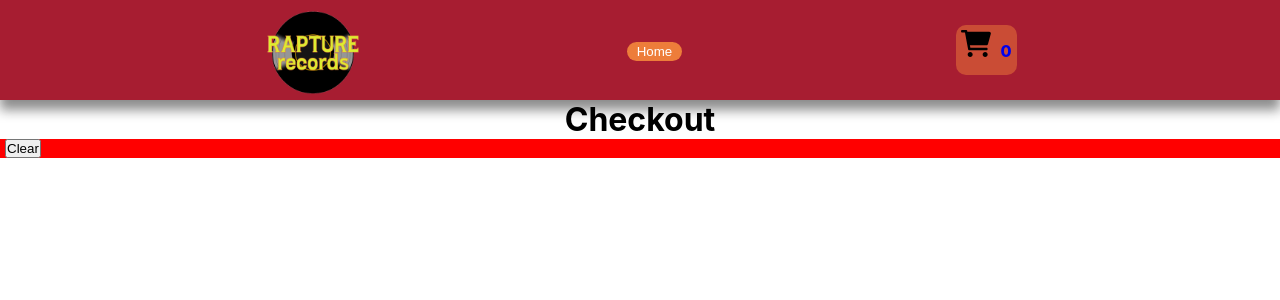
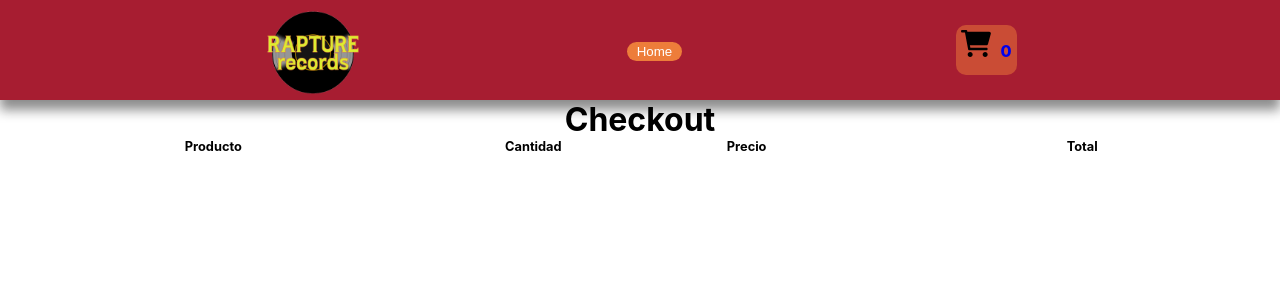
Before and after one commit to PatricioJoandet/ProyectoReactJs, a React (Create React App) app: page /cart in a window 1280 px wide. Shown: the top 300 px of the page. Built offline with nearby package versions, Linux system fonts and the light colour scheme.

Commit message:
working on checkout page

```diff
--- a/src/App.css
+++ b/src/App.css
@@ -259,47 +259,87 @@ h3{
     100% { transform: rotate(0deg); }
 }
 
-.checkoutContainer{
-    display: flex;
-}
+
 .checkoutTitle{
     text-align: center;
 }
 
-.checkoutButtons{
-    display: flex;
-    justify-content: flex-start;
-    background-color: red;
+.checkoutWrapper{
+    display: grid;
+    grid-template-columns: repeat(6,1fr);
 }
 
-.checkoutButtons button{
-    margin-left: 5px;
+.checkoutHeader{
+    display: grid;
+    grid-column: 1/7;
+    grid-template-columns: repeat(6,1fr);
+
 }
 
-.checkoutContainer{
-    background-color: red;
+.checkoutProduct{
+    grid-column: 1/3;
+    display: flex;
+    justify-content: center;
+}
+.checkoutQty{
+    display: flex;
+    justify-content: center;
+    grid-column: 3/4;
+}
+.checkoutPrice{
+    display: flex;
+    justify-content: center;
+    grid-column: 4/5;
+}
+.checkoutTotal{
+    display: flex;
+    justify-content: start;
+    grid-column: 6/7;
 }
 
 .checkoutItem{
-    display: flex;
-    width: 100vw;
-    background-color: beige;
-    justify-content: space-between;
-    margin-top: 10px;
-}
-
-.checkoutItem button{
-    height: 50px;
-    align-self: center;
-}
-
-.checkoutItemImg img{
-    width: 200px;
-    border: black 1px solid;
+    grid-column: 1/7;
+    margin: 10px;
 }
 
 .checkoutItemInfo{
+    display: grid;
+    grid-template-columns: repeat(6,1fr);
+}
+
+.checkoutProductTitle{
     display: flex;
+    flex-direction: column;
+    grid-column: 2;
+}
+.checkoutProductImg img{
+    grid-column: 1;
+    width: 170px;
+}
+.checkoutProductQty{
+    display: flex;
+    flex-direction: column;
+    align-items: center;
+    grid-column: 3;
+}
+
+.checkoutProductQty button{
+    width: 50px;
+    height: 20px;
+    border-radius: 20px;
+    border: solid 1px black;
+    cursor: pointer;
+}
+
+.checkoutProductPrice{
+    display: flex;
+    justify-content: center;
+    grid-column: 4;
+}
+.checkoutProductTotal{
+    display: flex;
+    justify-content: start;
+    grid-column: 6;
 }
 
 .pagination{
--- a/src/contex/CartContext.js
+++ b/src/contex/CartContext.js
@@ -7,8 +7,16 @@ const CartProvider = ({children}) =>{
 
   const [cart, setCart] = useState([])
   const [qty, setQty] = useState(0)
+
   const addToCart = (product) =>{
-    setCart([...cart, product])
+    const productIndex = cart.findIndex(productCart => productCart.id === product.id)
+    if(productIndex !== -1){
+      const newCart = [...cart]
+      newCart[productIndex].QtyCounter = product.QtyCounter + newCart[productIndex].QtyCounter
+      setCart(newCart)
+    }else{
+      setCart([...cart, product])
+    }
   }
 
   const clear = () =>{
--- a/src/pages/Checkout.js
+++ b/src/pages/Checkout.js
@@ -11,30 +11,45 @@ const Checkout = () =>{
             <div className='checkoutTitle'>
                 <h1>Checkout</h1>
             </div>
-            <div className='checkoutButtons'>
-                <button onClick={clear}>Clear</button>
+            <div>
+                <div className="checkoutWrapper">
+									<div className='checkoutHeader'>
+										<div className='checkoutProduct'>
+											<h3>Producto</h3>
 										</div>
-            <div className='checkoutContainer'>
-                <div className="checkoutItems">
-                    <div>
+										<div className='checkoutQty'>
+											<h3>Cantidad</h3>
+										</div>
+										<div className='checkoutPrice'>
+											<h3>Precio</h3>
+										</div>
+										<div className='checkoutTotal'>
+											<h3>Total</h3>
+										</div>
+									</div>
                       {cart.map(product=>
                           <div key={product.id} className='checkoutItem'>
 														<div className='checkoutItemInfo'>
-																<div className='checkoutItemImg'>
+															<div className='checkoutProductImg'>
 																<img src={product.images[0].resource_url} alt={`Imagen de ${product.title}`}/>
 															</div>
-																<div>
+															<div className='checkoutProductTitle'>
 																<h2>{product.title}</h2>
 																<h3>{product.artists_sort}</h3>
-																	<span>{product.price}</span>
 															</div>
-															</div>
-															<div>
+															<div className='checkoutProductQty'>
+																<span>{product.QtyCounter}</span>
 																<button onClick={()=>removeFromCart(product.id)}>Borrar</button>
 															</div>
+															<div className='checkoutProductPrice'>
+																<span>${product.price}</span>
+															</div>
+															<div className='checkoutProductTotal'>
+																<span>${product.price * product.QtyCounter}</span>
+															</div>
 
+														</div>
                           </div>)}
-                    </div>
                 </div>
             </div>
         </div>
```
Lines whose indentation alone changed are shown as unchanged.
